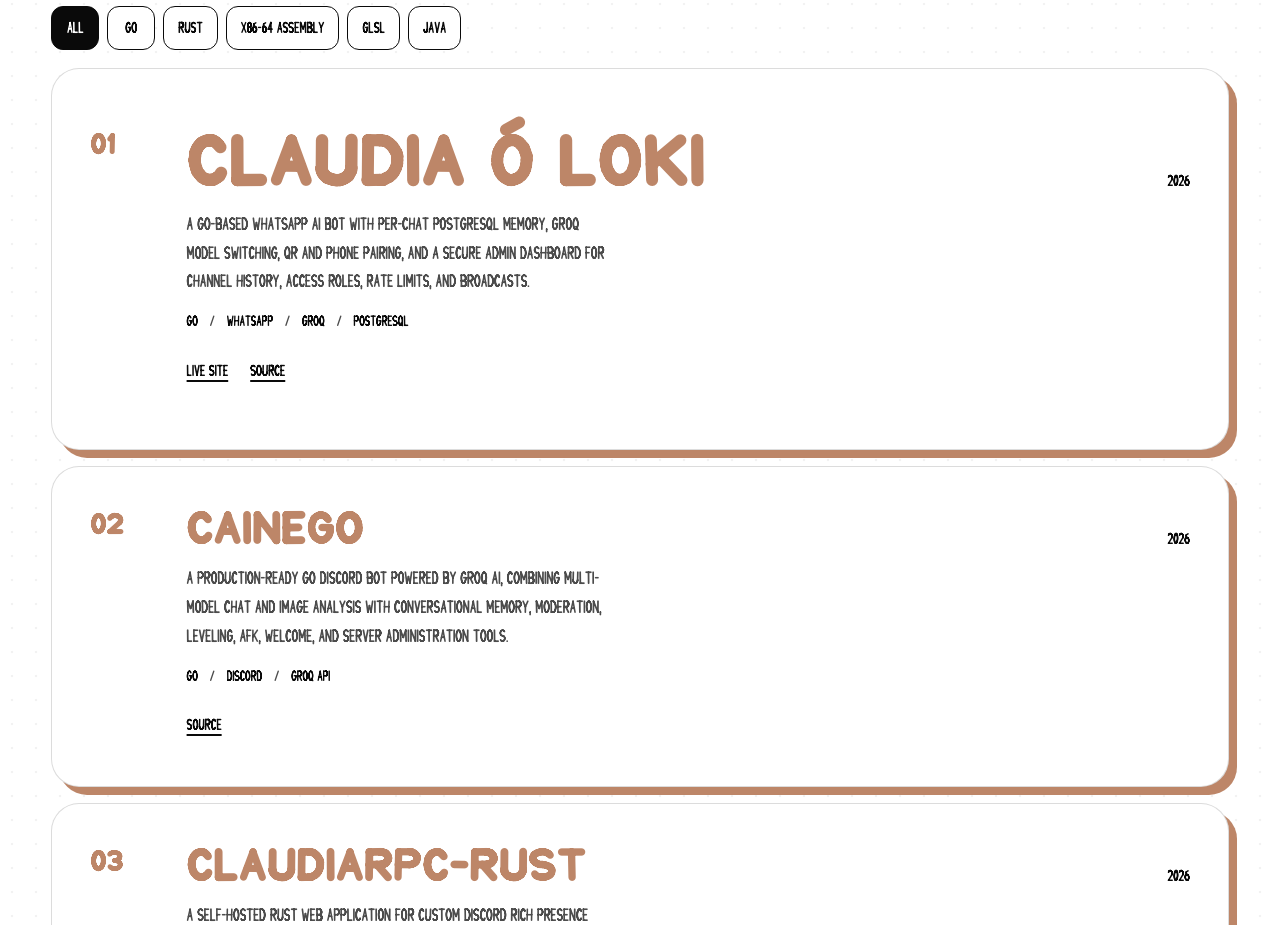
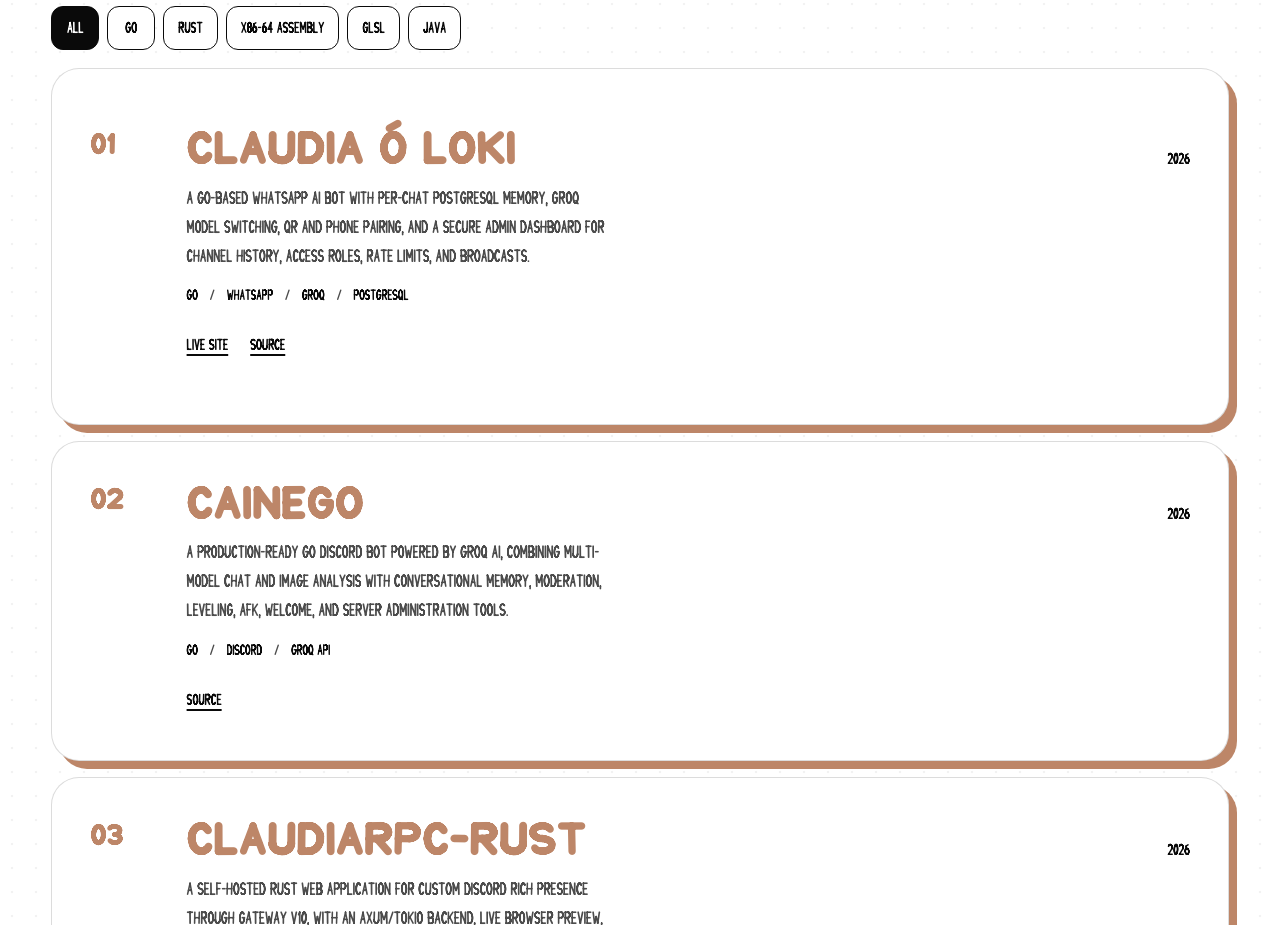
Before and after one commit to Zaineedyou/my-portofolio, a React (Vite) app: page / in a window 1280 px wide. Shown: the part 1880-2805 px from the top of the page. Built offline with nearby package versions, Linux system fonts and the light colour scheme; the HTML template or start-up script is replaced by a standard one.

Commit message:
Add restrained scroll reveals to portfolio

```diff
--- a/src/App.tsx
+++ b/src/App.tsx
@@ -1,4 +1,5 @@
 import { useEffect, useMemo, useRef, useState } from "react";
+import { motion, useReducedMotion } from "framer-motion";
 import { DATA, type Project } from "./data/resume";
 import { FIELD_NOTES } from "./data/fieldNotes";
 import ForMomPage from "./components/ForMomPage";
@@ -7,11 +8,26 @@ import "./index.css";
 const ALL = "All";
 const HIDDEN_PROJECT_PREVIEWS = new Set(["CaineGO", "ClaudiaRPC-Rust"]);
 
-function ProjectEntry({ project, ordinal }: { project: Project; ordinal: number }) {
+const revealEase: [number, number, number, number] = [0.16, 1, 0.3, 1];
+
+function scrollRevealProps(reduceMotion: boolean | null, delay = 0) {
+  if (reduceMotion) return {};
+  return {
+    initial: { opacity: 0, y: 18 },
+    whileInView: { opacity: 1, y: 0 },
+    viewport: { once: true, amount: 0.18 },
+    transition: { duration: 0.5, delay, ease: revealEase },
+  };
+}
+
+function ProjectEntry({ project, ordinal, reduceMotion }: { project: Project; ordinal: number; reduceMotion: boolean | null }) {
   const hasImage = Boolean(project.image) && !HIDDEN_PROJECT_PREVIEWS.has(project.title);
 
   return (
-    <article className={`project-entry${ordinal === 0 ? " project-entry--lead" : ""}${hasImage ? " project-entry--image" : ""}`}>
+    <motion.article
+      className={`project-entry${ordinal === 0 ? " project-entry--lead" : ""}${hasImage ? " project-entry--image" : ""}`}
+      {...scrollRevealProps(reduceMotion, Math.min(ordinal * 0.045, 0.24))}
+    >
       <div className="project-number" aria-label={`Project ${String(ordinal + 1).padStart(2, "0")}`}>
         {String(ordinal + 1).padStart(2, "0")}
       </div>
@@ -37,11 +53,12 @@ function ProjectEntry({ project, ordinal }: { project: Project; ordinal: number
           <img src={project.image} alt={`${project.title} project preview`} loading="lazy" />
         </figure>
       )}
-    </article>
+    </motion.article>
   );
 }
 
 function App() {
+  const reduceMotion = useReducedMotion();
   const [showForMom, setShowForMom] = useState(() => window.location.hash === "#for-mom");
   const [isLoading, setIsLoading] = useState(true);
   const [isClosing, setIsClosing] = useState(false);
@@ -207,7 +224,7 @@ function App() {
           </div>
         </section>
 
-        <section className="about-section section-block" id="about" aria-labelledby="about-title">
+        <motion.section className="about-section section-block" id="about" aria-labelledby="about-title" {...scrollRevealProps(reduceMotion)}>
           <div className="section-title">
             <p className="eyebrow">The person behind the commits</p>
             <h2 id="about-title">About</h2>
@@ -223,14 +240,14 @@ function App() {
               {DATA.skills.map((skill) => <li key={skill.name}>{skill.name}</li>)}
             </ul>
           </div>
-        </section>
+        </motion.section>
 
         <section className="work-section section-block" id="work" aria-labelledby="work-title">
-          <div className="section-title section-title--work">
+          <motion.div className="section-title section-title--work" {...scrollRevealProps(reduceMotion)}>
             <p className="eyebrow">Things I built, broke, and kept</p>
             <h2 id="work-title">Selected work<br /><span>and the whole archive.</span></h2>
-          </div>
-          <div className="archive-controls">
+          </motion.div>
+          <motion.div className="archive-controls" {...scrollRevealProps(reduceMotion, 0.06)}>
             <div className="filter-list" role="group" aria-label="Project technology filters">
               {categories.map((category) => (
                 <button
@@ -244,36 +261,36 @@ function App() {
                 </button>
               ))}
             </div>
-          </div>
+          </motion.div>
           <div className="project-list">
             {filteredProjects.map((project) => (
-              <ProjectEntry project={project} ordinal={DATA.projects.indexOf(project)} key={project.title} />
+              <ProjectEntry project={project} ordinal={DATA.projects.indexOf(project)} reduceMotion={reduceMotion} key={project.title} />
             ))}
           </div>
         </section>
 
         <section className="notes-section section-block" id="notes" aria-labelledby="notes-title">
-          <div className="section-title">
+          <motion.div className="section-title" {...scrollRevealProps(reduceMotion)}>
             <h2 id="notes-title">Field notes</h2>
-          </div>
-          <blockquote className="working-principle">
+          </motion.div>
+          <motion.blockquote className="working-principle" {...scrollRevealProps(reduceMotion, 0.06)}>
             <p>“{FIELD_NOTES.quote}”</p>
             <cite>Working principle</cite>
-          </blockquote>
+          </motion.blockquote>
           <div className="field-notes-layout">
             <div className="technical-notes">
               {otherNotes.map((point, index) => (
-                <article className="technical-note" key={point.title}>
+                <motion.article className="technical-note" key={point.title} {...scrollRevealProps(reduceMotion, index * 0.06)}>
                   <span className="note-index">{String(index + 1).padStart(2, "0")}</span>
                   <div>
                     <h3>{point.title}</h3>
                     <p>{point.description}</p>
                   </div>
-                </article>
+                </motion.article>
               ))}
             </div>
             {politicalNote && (
-              <article className="political-note" aria-labelledby="political-note-title">
+              <motion.article className="political-note" aria-labelledby="political-note-title" {...scrollRevealProps(reduceMotion, 0.1)}>
                 <span className="political-note-index">
                   {String(FIELD_NOTES.points.indexOf(politicalNote) + 1).padStart(2, "0")}
                 </span>
@@ -281,16 +298,16 @@ function App() {
                   <h3 id="political-note-title">{politicalNote.title}</h3>
                   <p>{politicalNote.description}</p>
                 </div>
-              </article>
+              </motion.article>
             )}
           </div>
         </section>
 
-        <section className="closing-section" aria-label="Closing note">
+        <motion.section className="closing-section" aria-label="Closing note" {...scrollRevealProps(reduceMotion)}>
           <p className="eyebrow">Still building / still paying attention</p>
           <h2>Keep digging.<br /><span>There is more in here.</span></h2>
           <a className="button button-inverse" href={DATA.contact.social.GitHub.url} target="_blank" rel="noreferrer">Find me on GitHub</a>
-        </section>
+        </motion.section>
       </main>
 
       <footer className="site-footer page-wrap">
--- a/src/index.css
+++ b/src/index.css
@@ -307,7 +307,6 @@ button { color: inherit; }
 .project-body { min-width: 0; }
 .project-heading-row { display: flex; flex-wrap: wrap; align-items: baseline; justify-content: space-between; gap: 4px 16px; }
 .project-heading-row h3 { color: var(--accent); font-family: var(--marker); font-size: clamp(31px, 4vw, 47px); font-weight: 400; line-height: .98; text-transform: uppercase; overflow-wrap: anywhere; }
-.project-entry--lead .project-heading-row h3 { font-size: clamp(42px, 6.5vw, 74px); }
 .project-date { flex: none; font-family: var(--tag); font-size: 16px; }
 .project-description { max-width: 70ch; margin-top: 12px; color: var(--muted); font-family: var(--tag); font-size: clamp(16px, 1.55vw, 18px); line-height: 1.6; }
 .technology-list { display: flex; flex-wrap: wrap; gap: 4px 12px; margin: 14px 0 0; padding: 0; list-style: none; }
@@ -429,7 +428,6 @@ button { color: inherit; }
   }
   .project-number { font-size: 24px; }
   .project-heading-row h3 { font-size: clamp(28px, 8vw, 39px); }
-  .project-entry--lead .project-heading-row h3 { font-size: clamp(38px, 10vw, 52px); }
   .project-date { font-size: 14px; }
   .project-visual { grid-column: 2; grid-row: 2; width: min(100%, 300px); margin-top: 8px; }
   .project-description { margin-top: 9px; font-size: 16px; }
```
Also changed, not shown: 1 other file (tests, documents, lock files or other folders).
